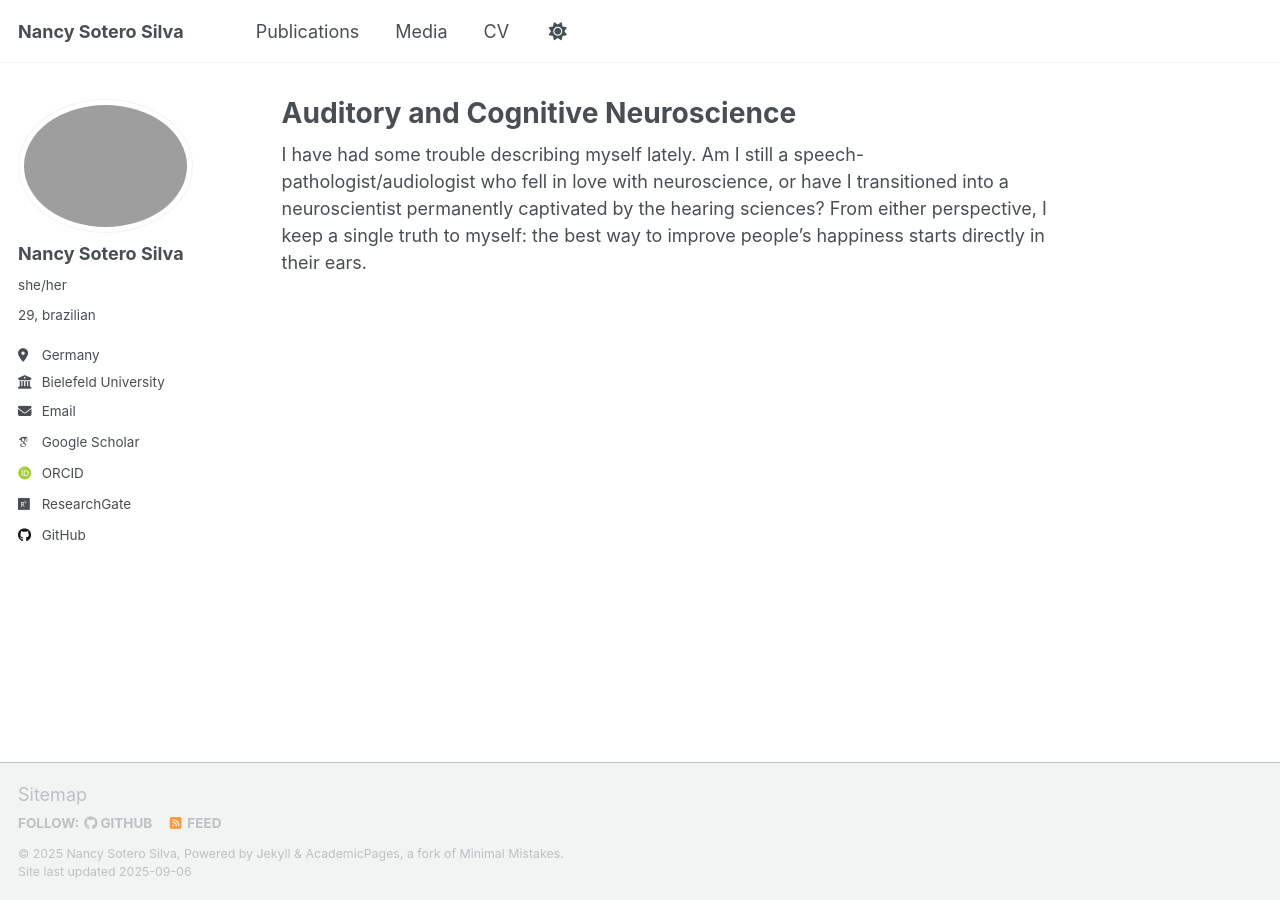
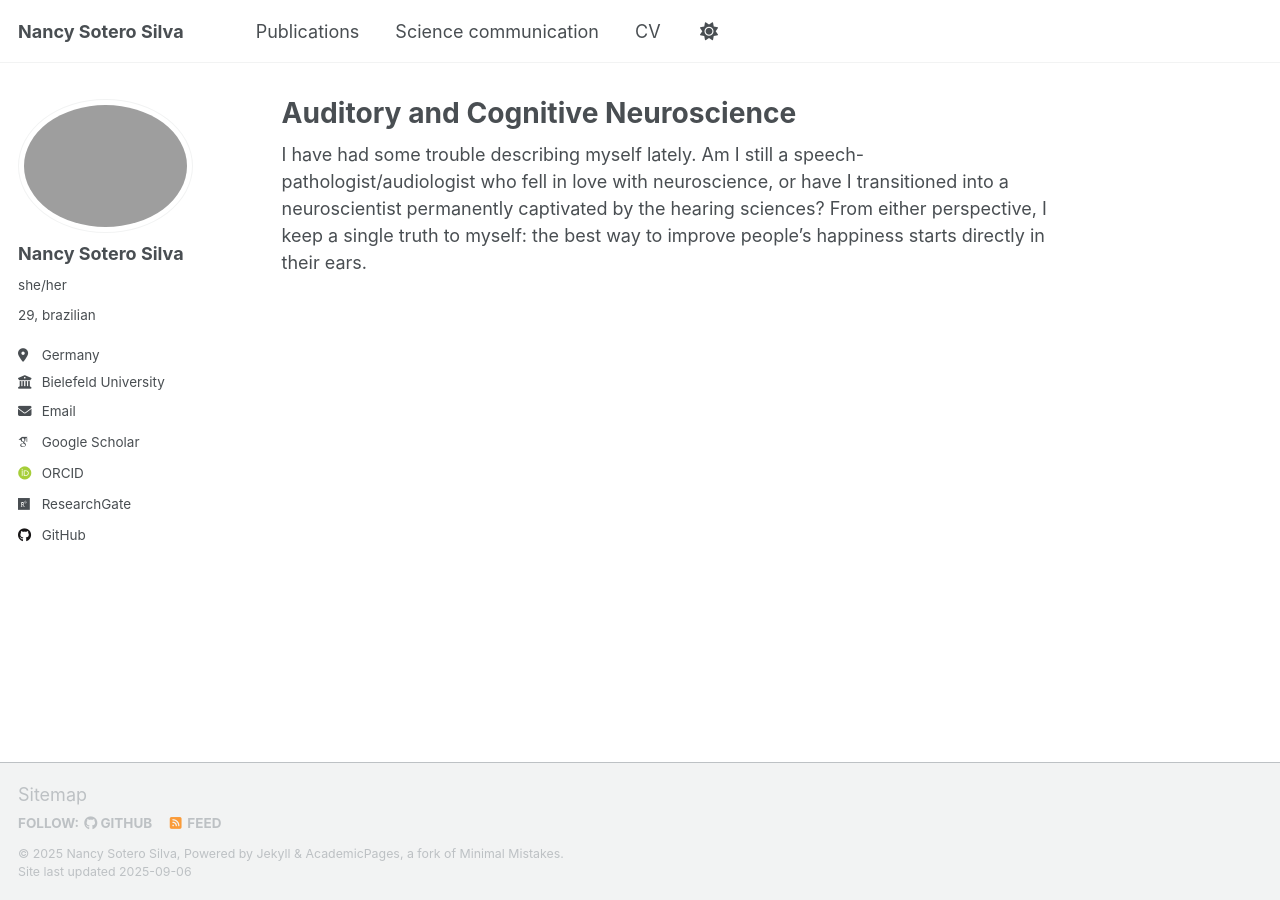
Before and after one commit to nancysotero/neuronency, a Jekyll site: the page built from _pages/about.md, in a window 1280 px wide. Built offline with Jekyll 4.4.1, drawn with Linux system fonts in a browser that asks for light colours; some web fonts are replaced; a script that is not in the unit is left out.

Commit message:
Update navigation.yml

```diff
--- a/_data/navigation.yml
+++ b/_data/navigation.yml
@@ -11,7 +11,7 @@ main:
   - title: "Publications"
     url: /publications/
 
-  - title: "Media"
+  - title: "Science communication"
     url: /media/
 
   - title: "CV"
```
